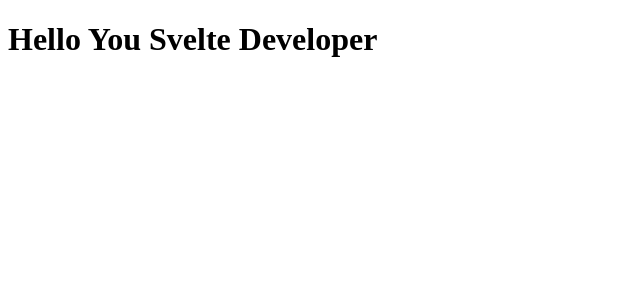
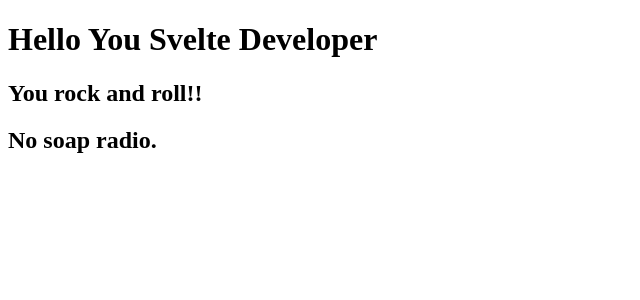
Before and after one commit to EKI-INDRADI/eki-rnd-svelte-sveltekit-2023, a Svelte app in the folder demo/: page / in a window 1280 px wide. Shown: the top 300 px of the page, without its empty margins (0-640 px from the left). Built offline with nearby package versions, Linux system fonts and the light colour scheme.

Commit message:
EKI-20230927-004-Creating-Svelte-Components

```diff
--- a/demo/src/App.svelte
+++ b/demo/src/App.svelte
@@ -1 +1,9 @@
+<script>
+  import Fun from "./Fun.svelte";
+  //  alert('hello')
+  import Funny from "./Funny.svelte";
+</script>
+
 <h1>Hello You Svelte Developer</h1>
+<Fun />
+<Funny />
--- /dev/null
+++ b/demo/src/Fun.svelte
@@ -0,0 +1 @@
+<h2>You rock and roll!!</h2>
--- /dev/null
+++ b/demo/src/Funny.svelte
@@ -0,0 +1 @@
+<h2>No soap radio.</h2>
```
